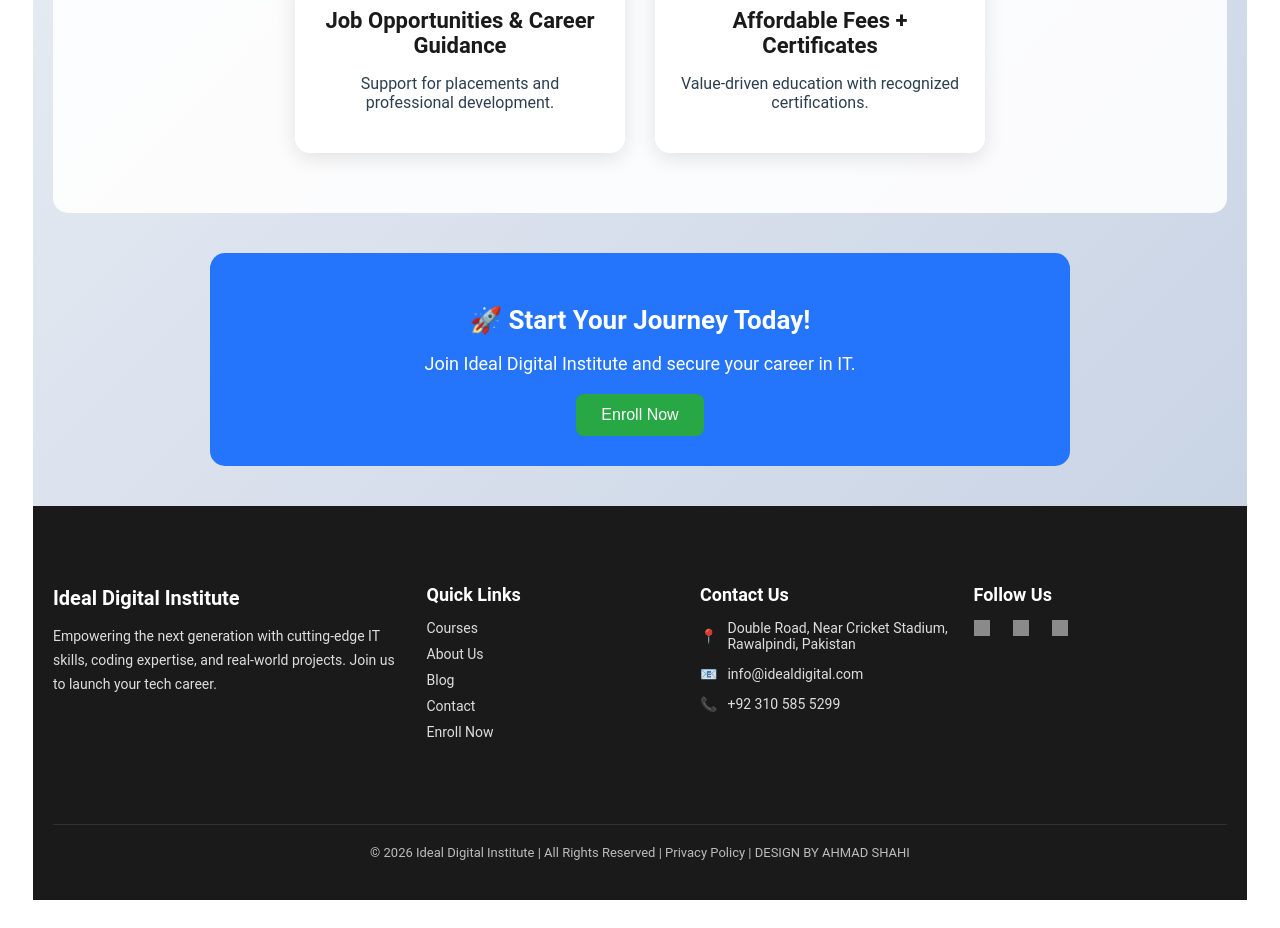
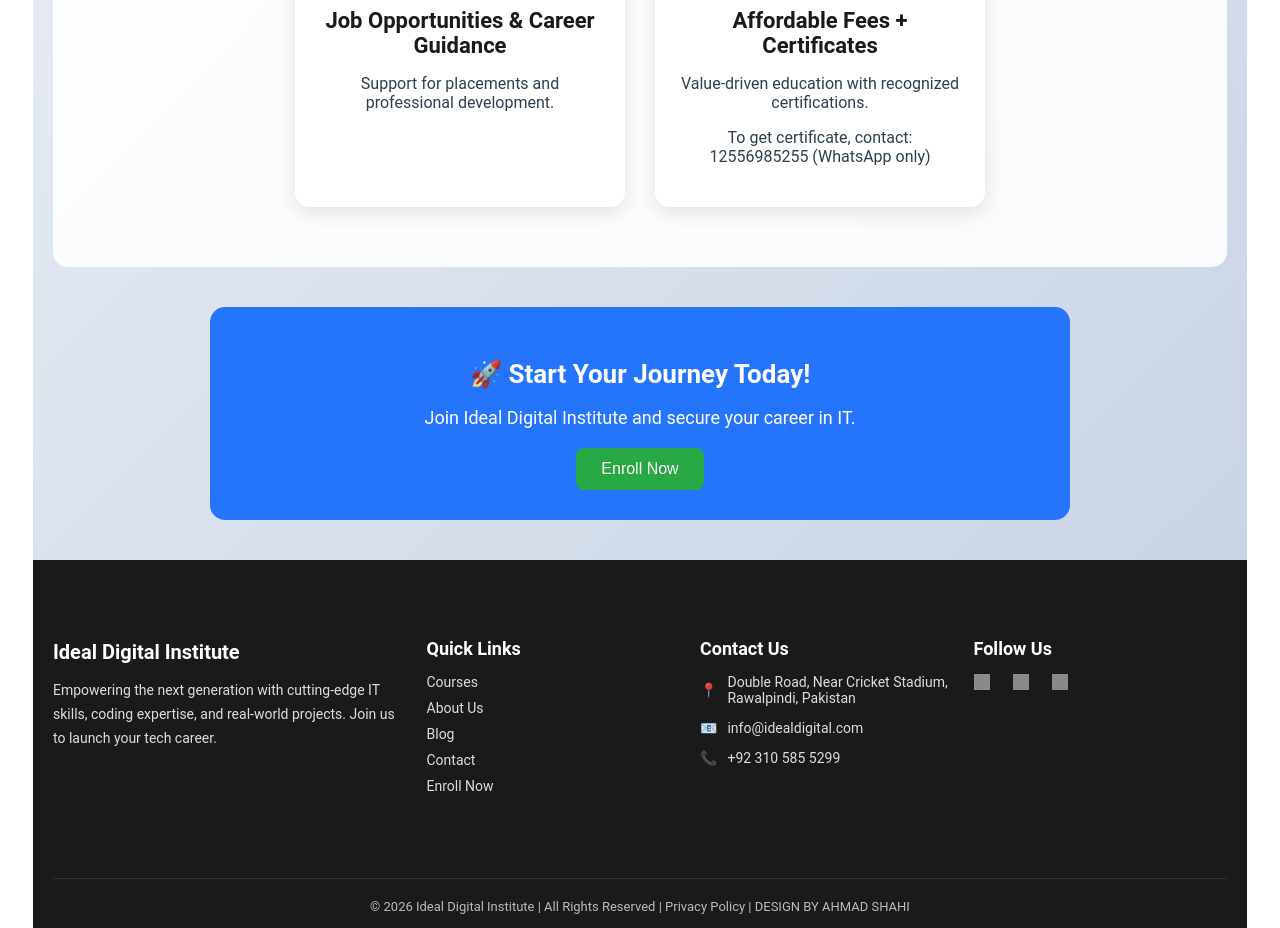
Before and after one commit to ahmad-shahishigri/online-IT-instituition, a Next.js app: page /about in a window 1280 px wide. Shown: the part 1260-2188 px from the top of the page. Built offline with nearby package versions, Linux system fonts and the light colour scheme; grey boxes are pictures that could not be loaded.

Commit message:
18: add extra number in about section

```diff
--- a/app/about/page.tsx
+++ b/app/about/page.tsx
@@ -103,6 +103,9 @@
             </h3>
             <p style={{ fontSize: "16px", color: "#2c3e50" }}>
               Value-driven education with recognized certifications.
+            </p>
+            <p style={{ fontSize: "16px", color: "#2c3e50", marginTop: "10px" }}>
+              To get certificate, contact: 12556985255 (WhatsApp only)
             </p>
           </div>
         </div>
```
